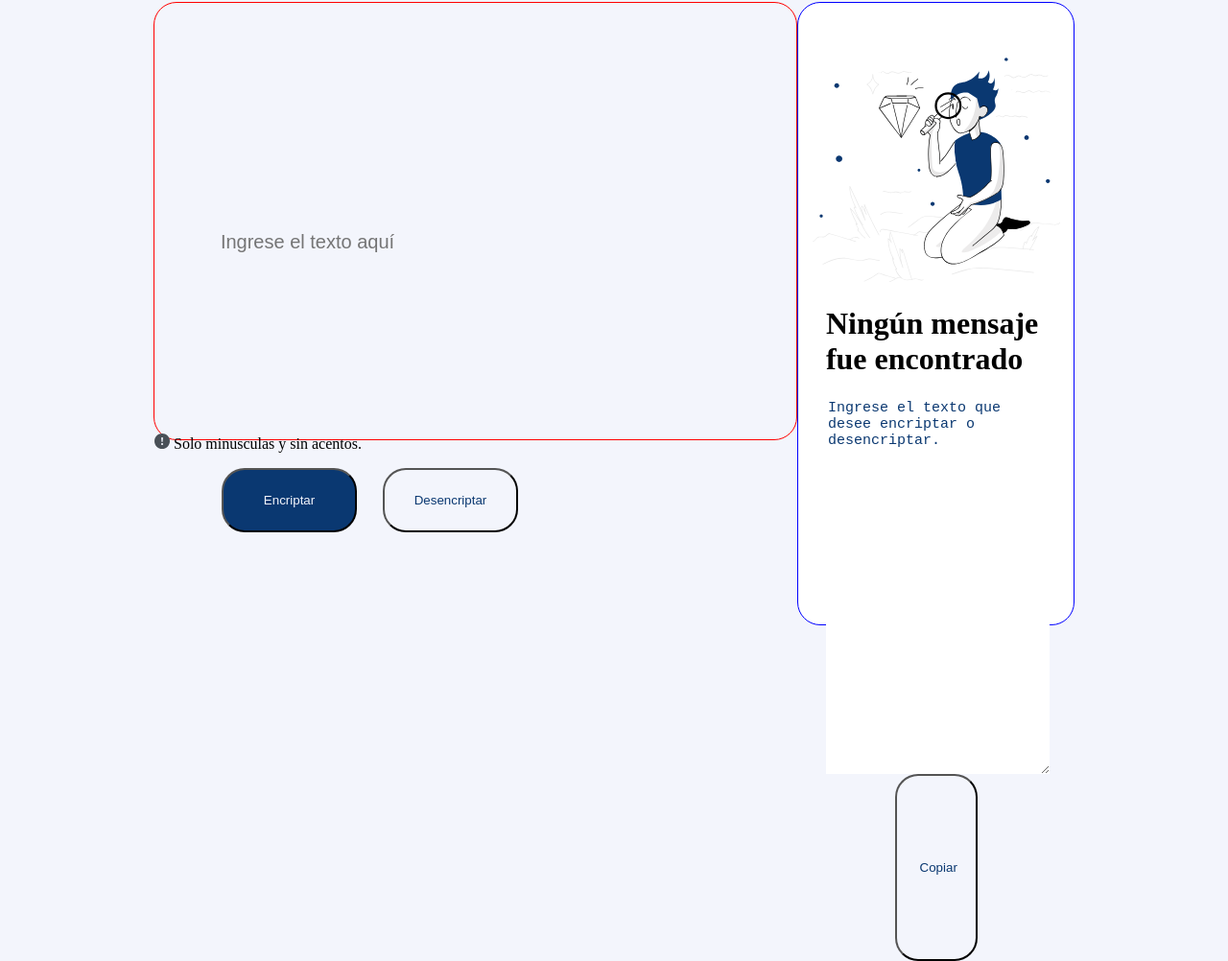
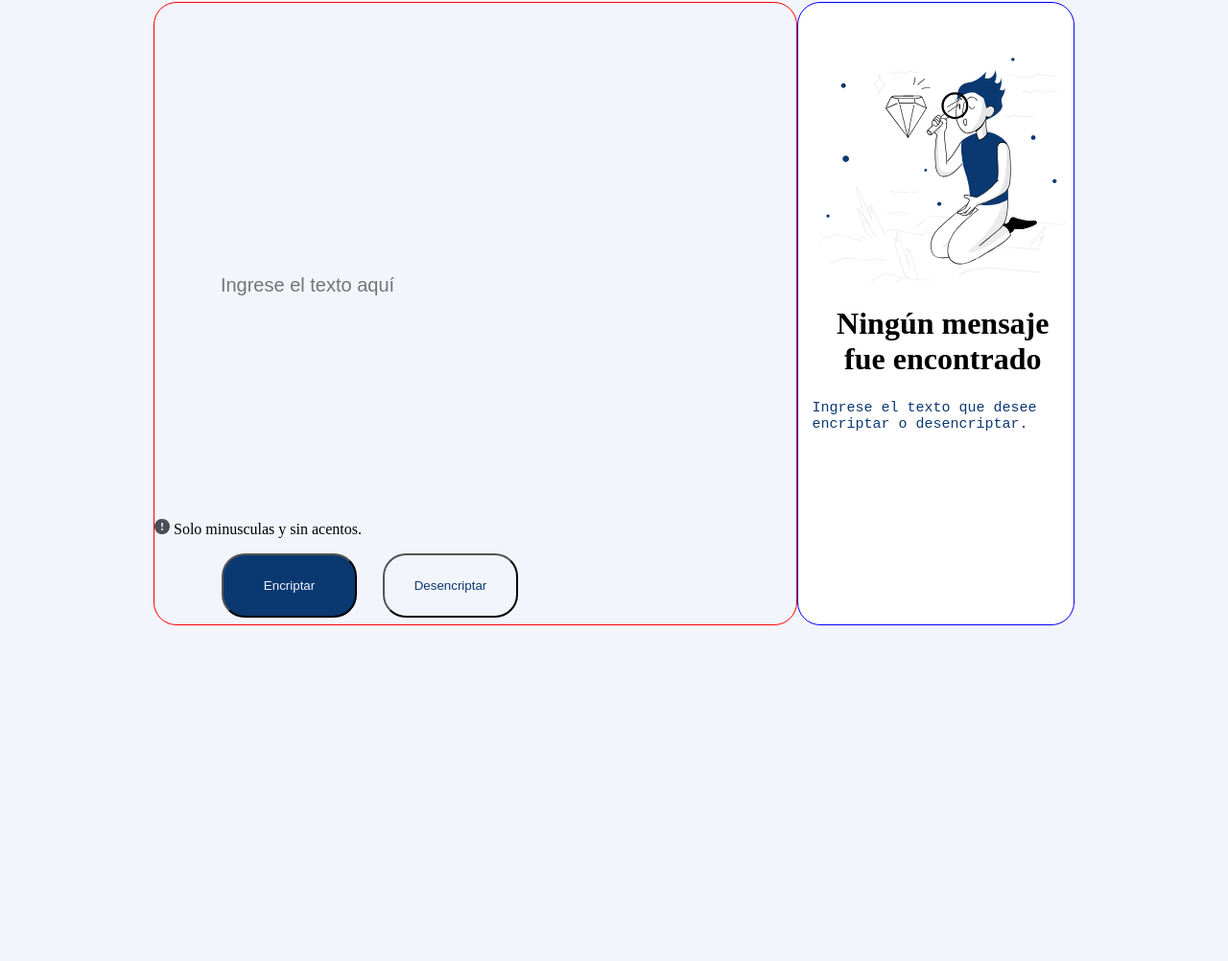
Before and after one commit to cjdevspot/CHALLENGE, a plain HTML site: page index.html in a window 1280 px wide. Shown: the part 83-1085 px from the top of the page at 96% size. After the commit the page ends 800 px from the top, so only its background shows below. Drawn offline with Linux system fonts and the light colour scheme.

```diff
--- a/style.css
+++ b/style.css
@@ -26,21 +26,20 @@ body{
     top: 0;
 
 }
-.izquierdo{
+.izquierdo {
     float: left;
     width: 70%;
-    height: 70%;
     border-radius: 24px;
     border: 1px solid red;
 }
-.derecho{
+.derecho {
     float: right;
     width: 30%;
-    height: auto;
+    position: relative;
+    text-align: center;
     border-radius: 24px;
     background: white;
     border: 1px solid blue;
-    top: 20px;
 }
 .buttons{
     float: left;
@@ -52,12 +51,12 @@ body{
     float: inherit;
     margin-left: 5%;
 }
-.text-input{
+.text-input {
     float: left;
     margin-left: 10%;
     margin-top: 10%;
     width: 80%;
-    height: 80%;
+    height: 70%;
     color: #0A3871;
     font-size: 20px;
     border: none;
@@ -74,12 +73,10 @@ body{
     margin-left: 10%;
     margin-right: 5%;
 }
-.texto2{
-    float: left;
-    margin-left: 10%;
+.texto2 {
     color: #0A3871;
-    width: 80%;
-    height: 60%;
+    width: 90%;
+    resize: none;
     border: none;
     outline: none;
     font-size: 15px;
@@ -105,12 +102,15 @@ body{
 }
 
 
-#botonCopiar{
+#botonCopiar {
     padding: 24px;
-    width: 30%;
-    height: 30%;
+    width: 90%;
+    position: absolute;
+    bottom: 1%;
+    left: 5%;
     border-radius: 24px;
-    margin-left: 35%;
+    margin: 0 auto;
     background-color: #F3F5FC;
     color: #0A3871;
+    display: none;
 }
```
